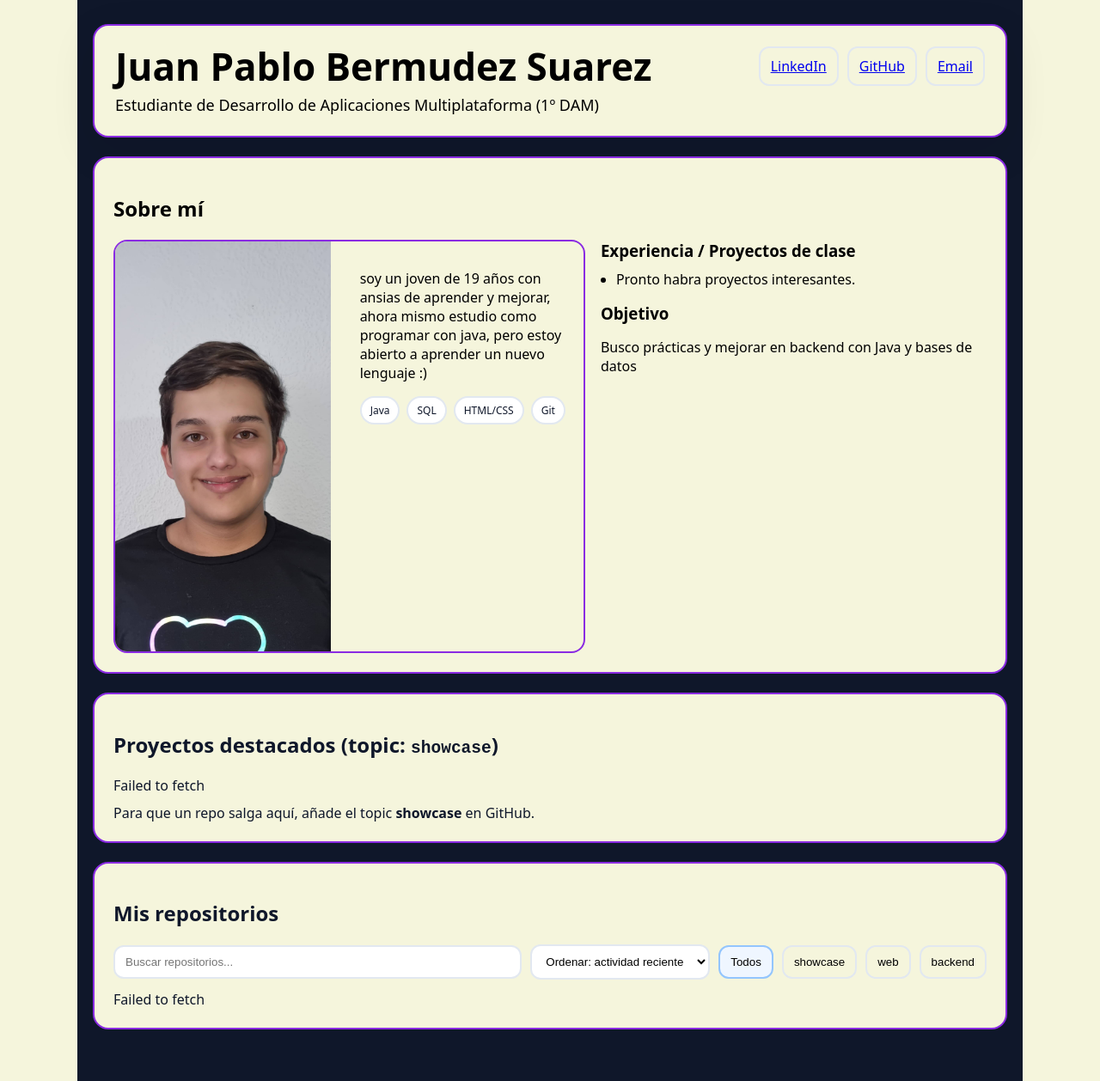
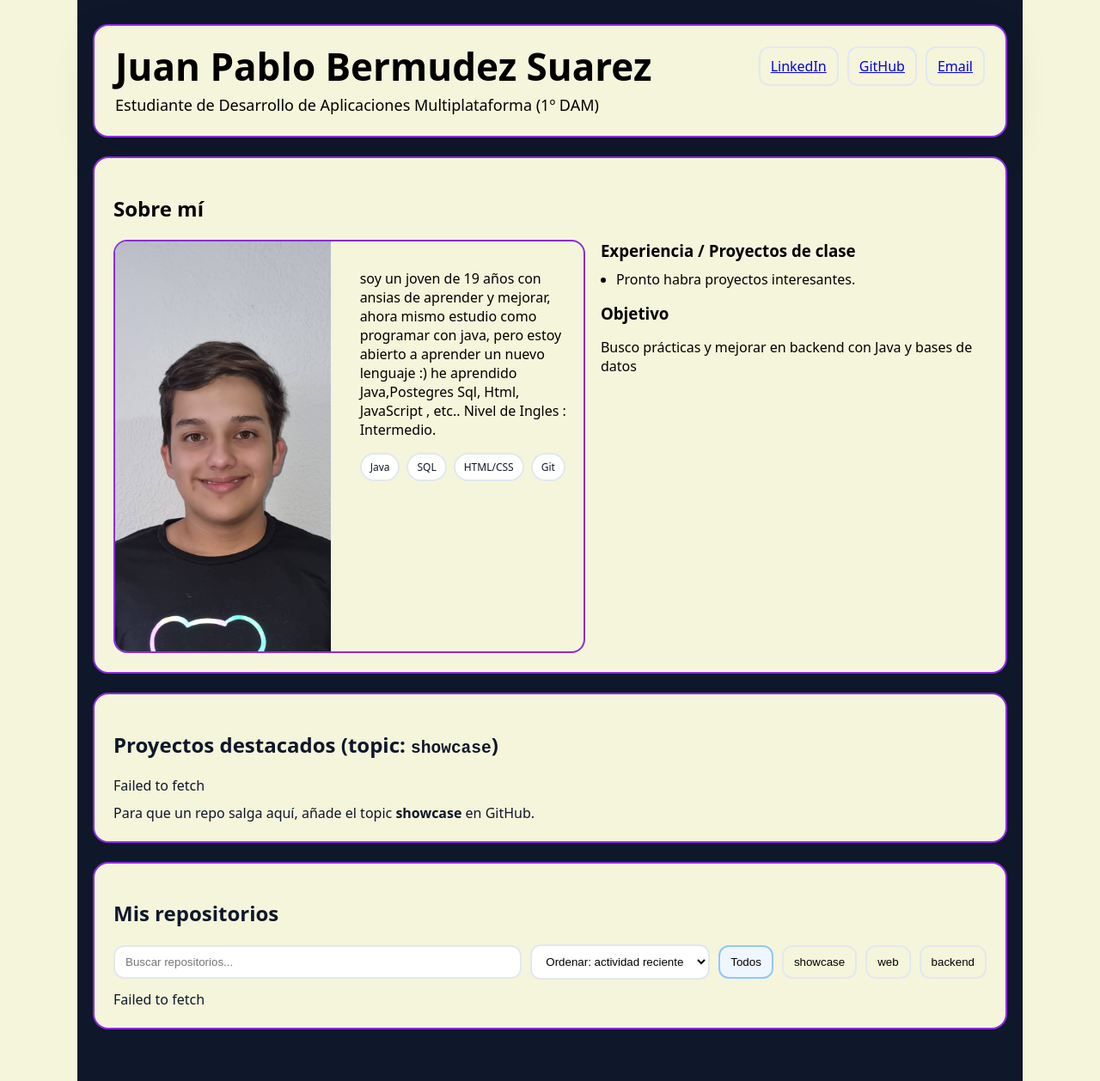
Before and after one commit to juanpsuaa/juanpsuaa.github.io, a Jekyll site: the page built from index.html, in a window 1280 px wide. Shown: the whole page at 86% size. Built offline with Jekyll 4.4.1, drawn with Linux system fonts in a browser that asks for light colours.

Commit message:
prueba(eliminar)

```diff
--- a/index.html
+++ b/index.html
@@ -24,6 +24,9 @@ title: "Juan Pablo Bermudez Suarez — CV & Repos"
         <div class="bio" style="border-color: blueviolet;border-radius: 5%;border: 1px;">
           <p style="color: black;" >
             soy un joven de 19 años con ansias de aprender y mejorar, ahora mismo estudio como programar con java, pero estoy abierto a aprender un nuevo lenguaje :)
+            he aprendido Java,Postegres Sql, Html, JavaScript , etc..
+            Nivel de Ingles : Intermedio.
+
           </p>
           <div class="pillrow">
             <span class="pill">Java</span>
```
